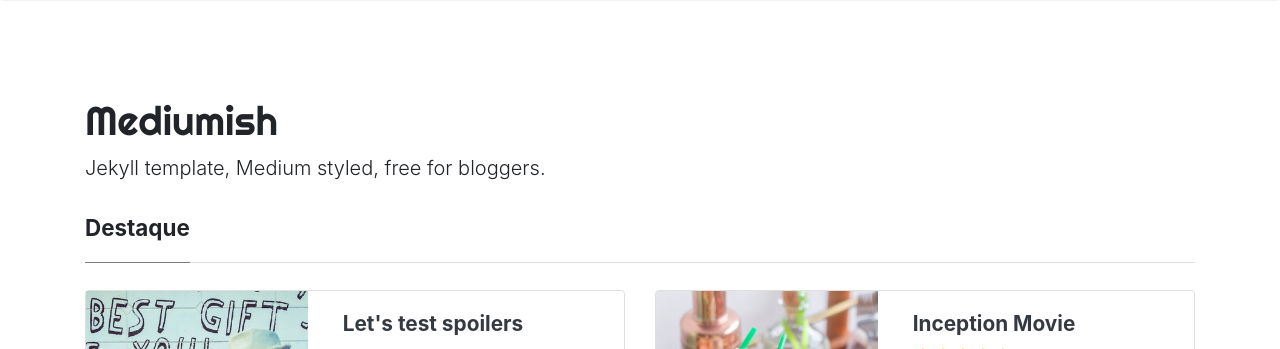
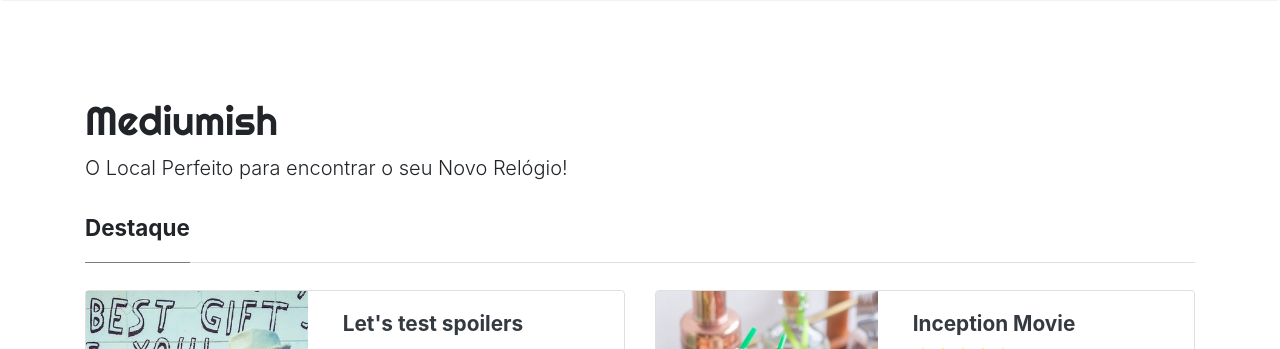
Before and after one commit to RKnoxPT/preprelogio, a Jekyll site: the page built from index.html, in a window 1280 px wide and 900 px high. Shown: the top 349 px of the window. Built offline with Jekyll 4.4.1, drawn with Linux system fonts in a browser that asks for light colours; nearby versions of some CDN libraries; the list of posts is cut into pages by our own code.

Commit message:
Update _config.yml

```diff
--- a/_config.yml
+++ b/_config.yml
@@ -1,7 +1,7 @@
 # Site
 name: "Mediumish"
-title: "Mediumish"
-description: "Jekyll template, Medium styled, free for bloggers."
+title: "Amigos do Pulso"
+description: "O Local Perfeito para encontrar o seu Novo Relógio!"
 logo: 'assets/images/logo.png'
 favicon: 'assets/images/logo.png'
 baseurl:  / #/ para GHPages
```
